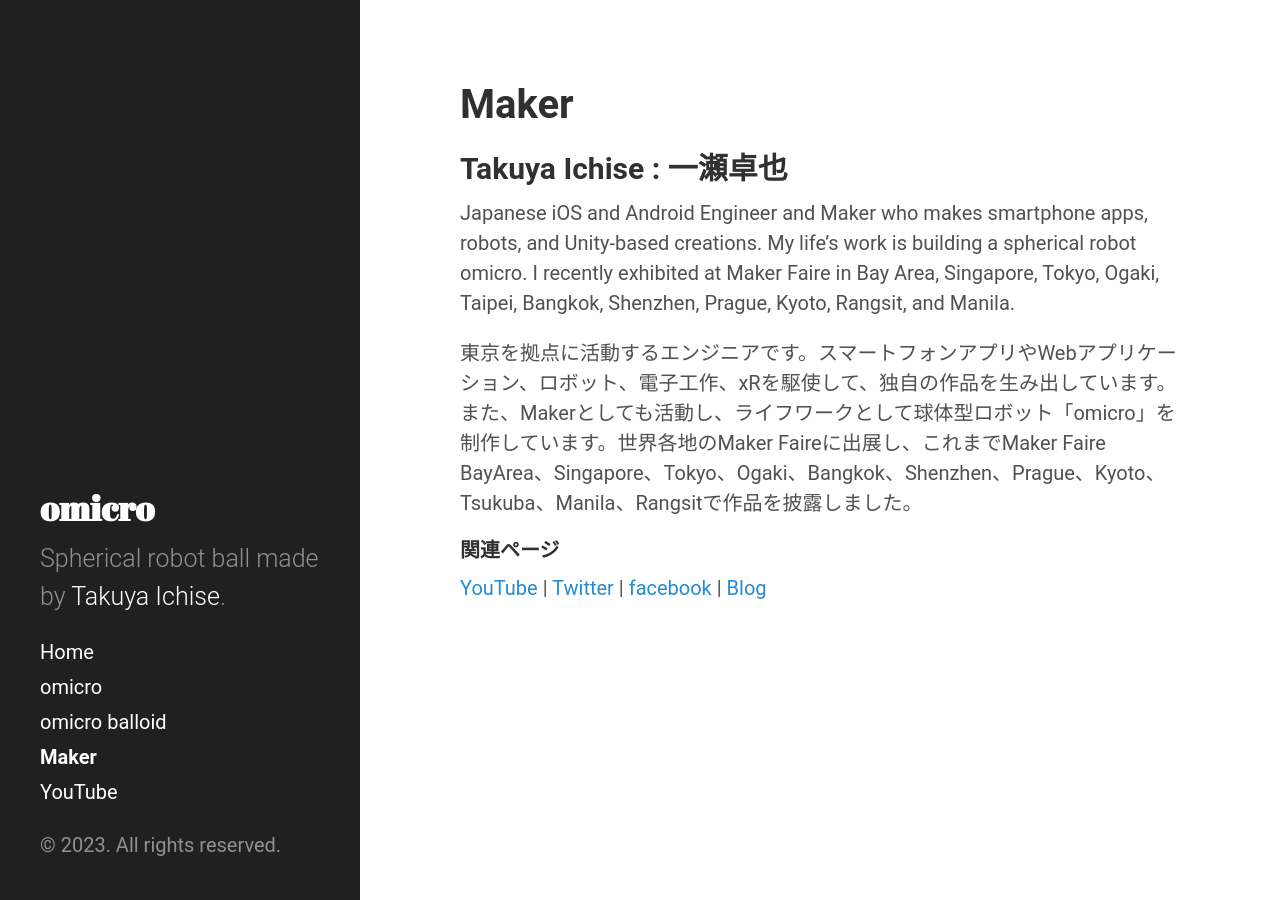
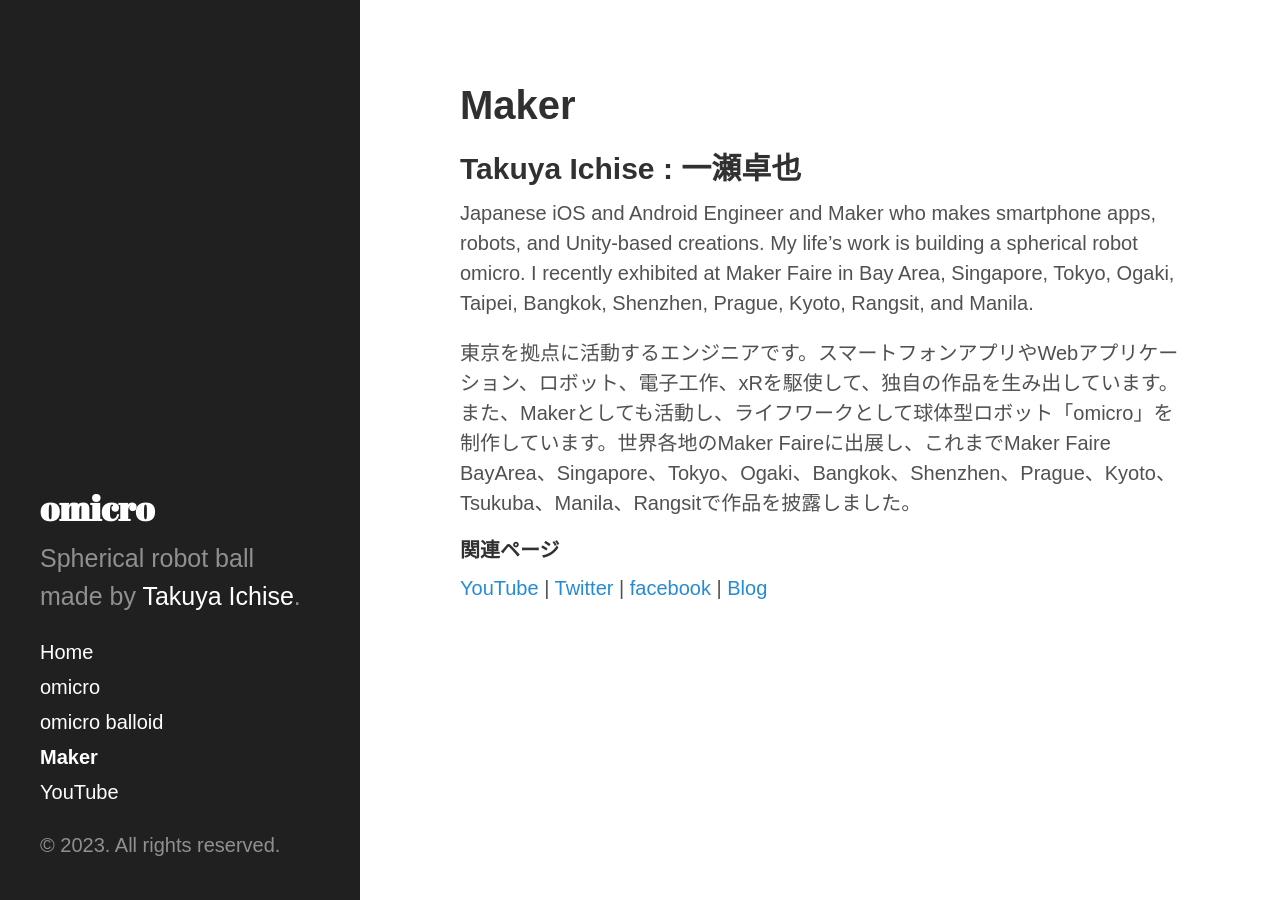
Before and after one commit to tichise/omicro.tokyo, a Jekyll site: the page built from maker.md, in a window 1280 px wide. Built offline with Jekyll 4.4.1, drawn with Linux system fonts in a browser that asks for light colours; Markdown is read by kramdown in place of the engine named in the settings.

Commit message:
Update hyde.css

```diff
--- a/public/css/hyde.css
+++ b/public/css/hyde.css
@@ -32,7 +32,7 @@
  */
 
 html {
-  font-family: YakuHanJP_Noto,Roboto,"Noto Sans JP",sans-serif;
+  font-family: "Noto Sans JP",sans-serif;
 }
 @media (min-width: 48em) {
   html {
```
